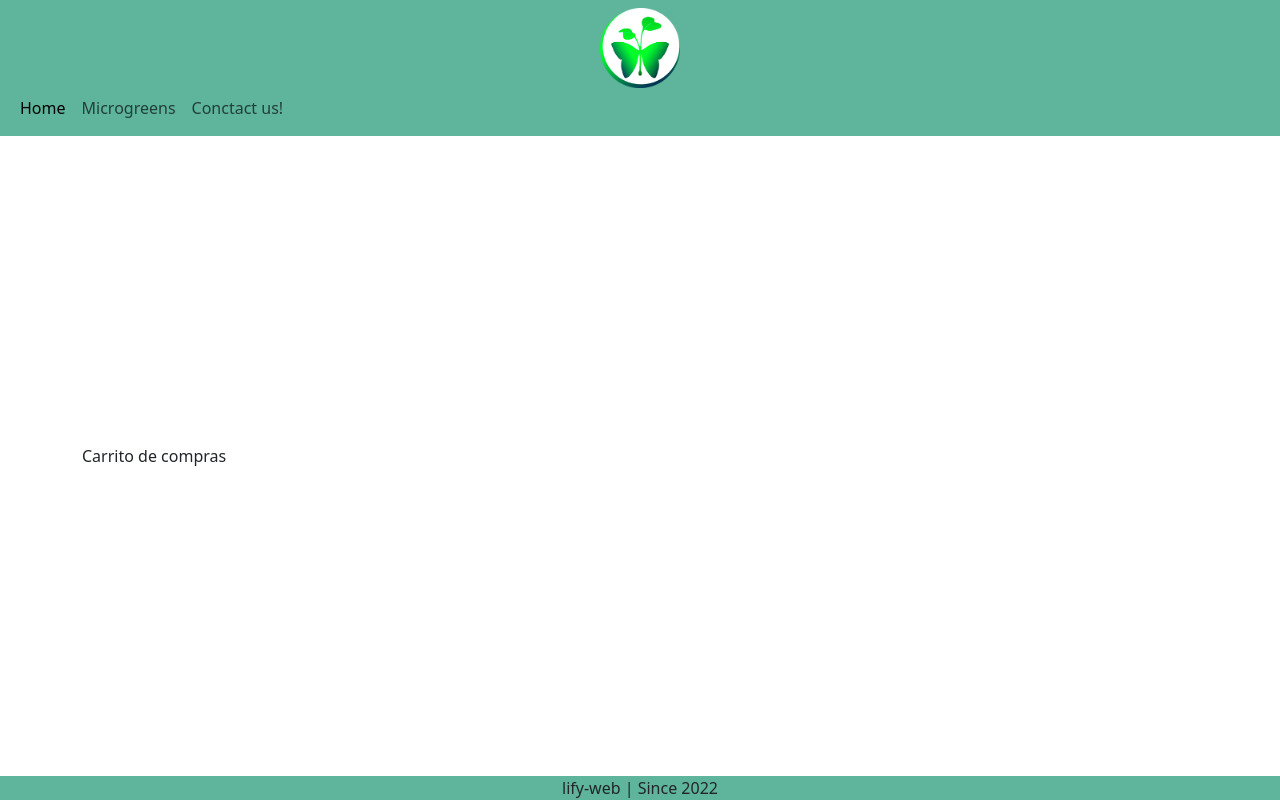
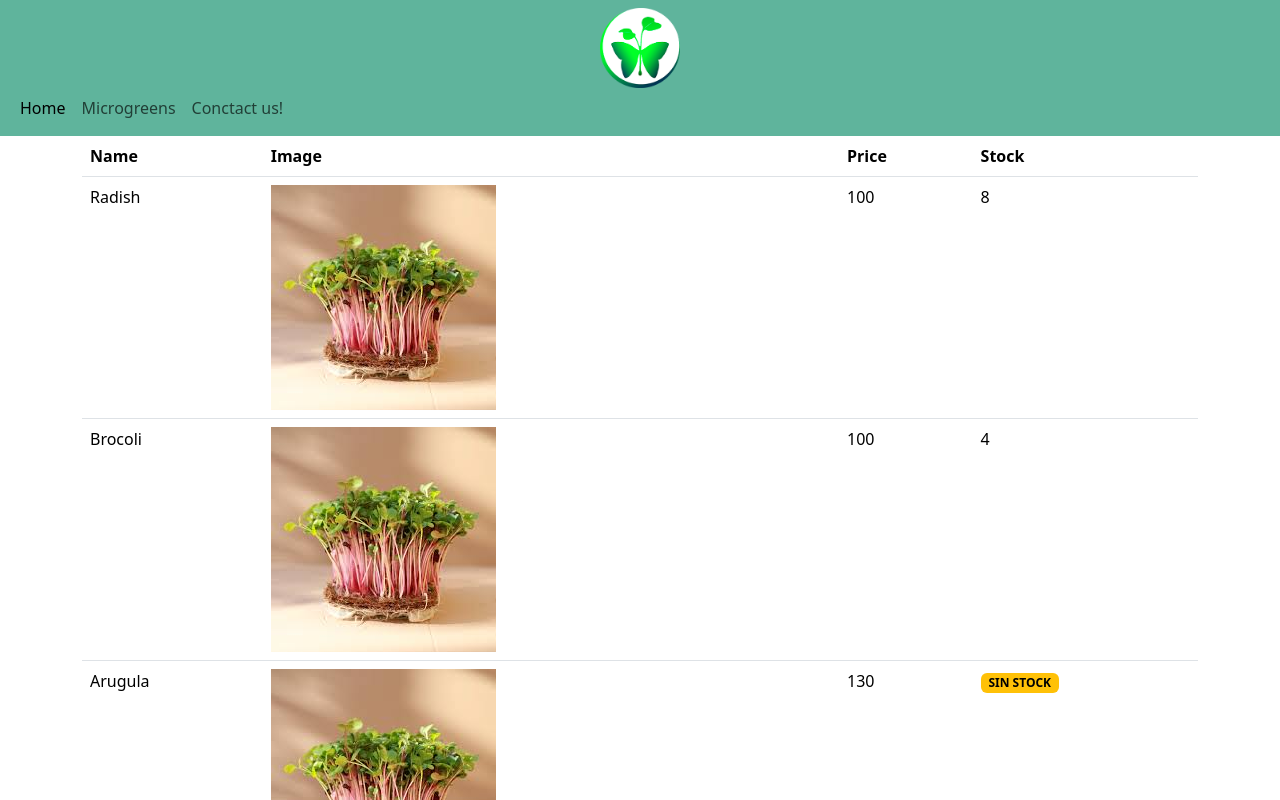
Before and after one commit to aguslorenzo/Angular, an Angular app in the folder lify-web/: page / in a window 1280 px wide. Shown: the top 800 px of the page. Built offline with nearby package versions, Linux system fonts and the light colour scheme.

Commit message:
agregado componente microgreen-list

```diff
--- a/lify-web/src/app/app.component.html
+++ b/lify-web/src/app/app.component.html
@@ -23,7 +23,7 @@
 </nav>
 <div class="container">
   <div class="row">
-    <!-- div class="col8"><app-microgreen-list></app-microgreen-list></div>-->
+    <div class="col8"><app-microgreen-list></app-microgreen-list></div>
     <div class="col4">Carrito de compras</div>
   </div>
 </div>
--- a/lify-web/src/app/app.component.ts
+++ b/lify-web/src/app/app.component.ts
@@ -1,9 +1,10 @@
 import { Component } from '@angular/core';
 import { RouterOutlet } from '@angular/router';
+import { MicrogreenListComponent } from './microgreen-list/microgreen-list.component';
 
 @Component({
   selector: 'app-root',
-  imports: [RouterOutlet],
+  imports: [RouterOutlet, MicrogreenListComponent],
   templateUrl: './app.component.html',
   styleUrl: './app.component.scss'
 })
--- /dev/null
+++ b/lify-web/src/app/microgreen-list/Microgreen.ts
@@ -0,0 +1,7 @@
+export interface Microgreen {
+    name: string;
+    image: string;
+    price: number;
+    stock: number;
+    clearance: boolean;
+}
--- /dev/null
+++ b/lify-web/src/app/microgreen-list/microgreen-list.component.html
@@ -0,0 +1,29 @@
+<table class="table">
+    <thead>
+        <tr>
+            <th>Name</th>
+            <th>Image</th>
+            <th>Price</th>
+            <th>Stock</th>
+        </tr>
+    </thead>
+    <tbody>
+        @for (microgreen of microgreen; track microgreen.name) {
+            <tr> <!--TODO not working-->
+                <td>{{microgreen.name}}</td>
+                <td><img [src]="microgreen.image" [alt]="microgreen.name"></td>
+                <td>{{microgreen.price}}</td>
+                <td> @if (microgreen.stock > 0) {
+                        {{microgreen.stock}}
+                    } @else {
+                        <span class="badge text-bg-warning">SIN STOCK</span>
+                    }</td>
+            </tr>
+        }@empty {
+            <tr>
+                <td colspan="4">No hay microgreens para mostrar.</td>
+            </tr>
+        }
+
+    </tbody>
+</table>
--- /dev/null
+++ b/lify-web/src/app/microgreen-list/microgreen-list.component.ts
@@ -0,0 +1,34 @@
+import { Component } from '@angular/core';
+import { Microgreen } from './Microgreen';
+
+@Component({
+  selector: 'app-microgreen-list',
+  imports: [],
+  templateUrl: './microgreen-list.component.html',
+  styleUrl: './microgreen-list.component.scss'
+})
+export class MicrogreenListComponent {
+microgreen: Microgreen[] = [
+    {
+      name: 'Radish',
+      image: 'assets/images/radish.jpg',
+      price: 100,
+      stock: 8,
+      clearance: true,
+    },
+    {
+      name: 'Brocoli',
+      image: 'assets/images/radish.jpg',
+      price: 100,
+      stock: 4,
+      clearance: false,
+    },
+    {
+      name: 'Arugula',
+      image: 'assets/images/radish.jpg',
+      price: 130,
+      stock: 0,
+      clearance: false,
+    },
+  ]
+}
```
Also changed, not shown: lify-web/src/app/microgreen-list/microgreen-list.component.scss (added), 1 other file (tests, documents, lock files or other folders).
